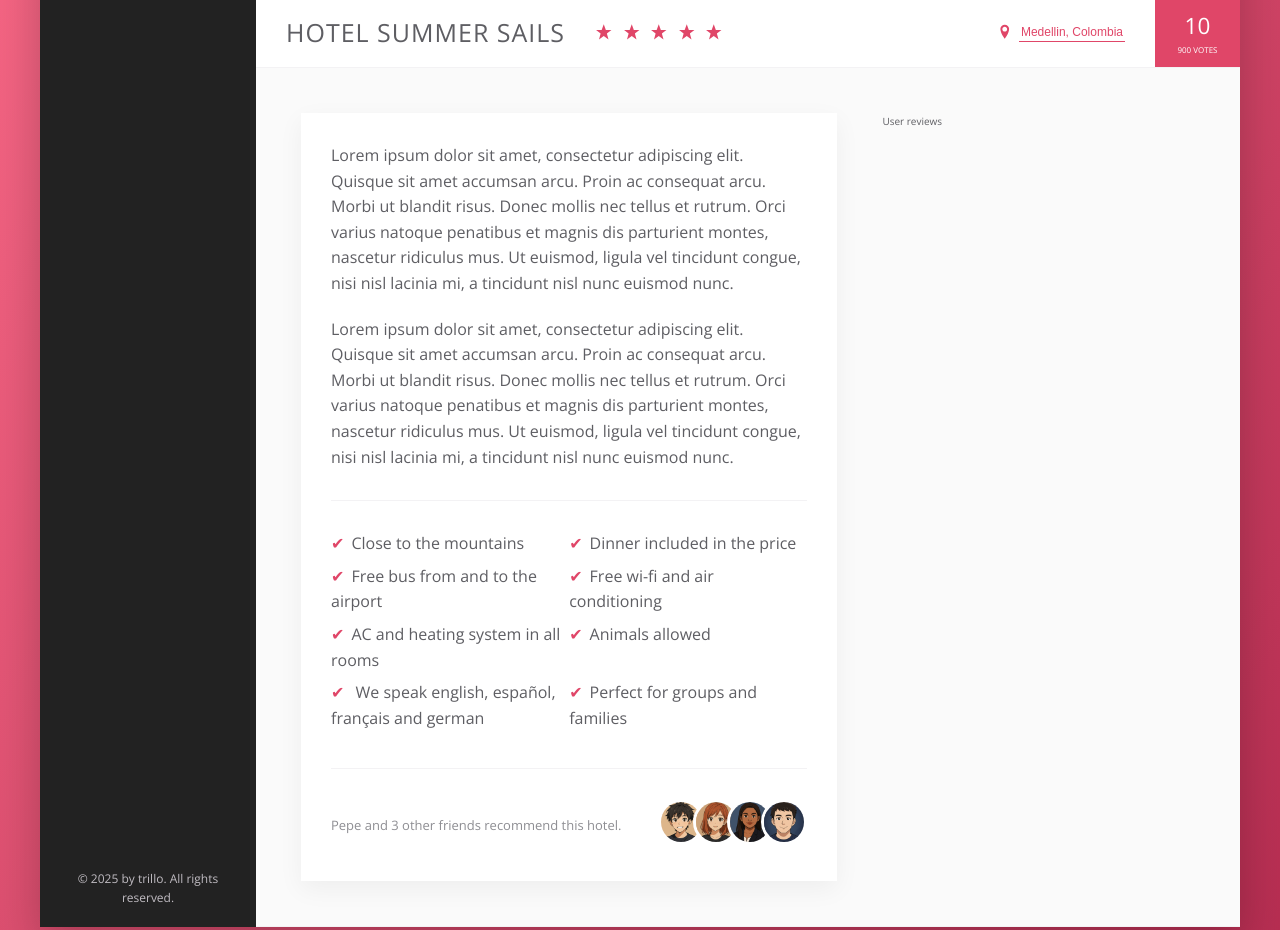
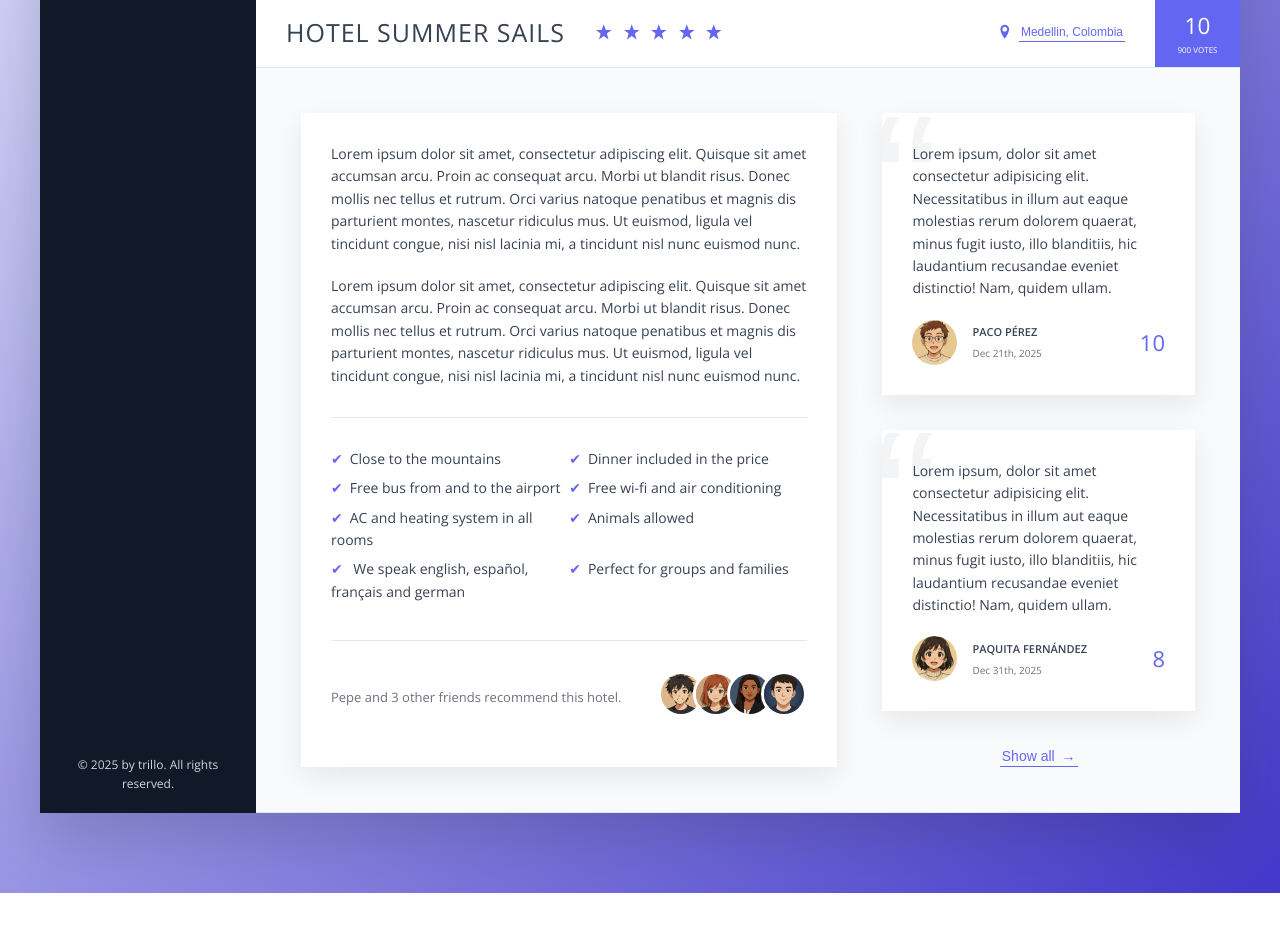
Before and after one commit to 6Mario6/css-flexbox-trillo-ui, a website: page index.html in a window 1280 px wide. Shown: the part 481-1411 px from the top of the page. After the commit the page ends 1374 px from the top, so only its background shows below. Drawn offline with nearby package versions, Linux system fonts and the light colour scheme.

Commit message:
Refactor code structure for improved readability and maintainability

```diff
--- a/index.html
+++ b/index.html
@@ -205,7 +205,52 @@
                 </div>
               </div>
             </div>
-            <div class="user-reviews">User reviews</div>
+            <div class="user-reviews">
+              <figure class="review">
+                <blockquote class="review__text">
+                  Lorem ipsum, dolor sit amet consectetur adipisicing elit.
+                  Necessitatibus in illum aut eaque molestias rerum dolorem
+                  quaerat, minus fugit iusto, illo blanditiis, hic laudantium
+                  recusandae eveniet distinctio! Nam, quidem ullam.
+                </blockquote>
+                <figcaption class="review__user">
+                  <img
+                    src="img/user-1.jpg"
+                    alt="user 1"
+                    class="review__photo"
+                  />
+                  <div class="review__user-box">
+                    <p class="review__user-name">Paco Pérez</p>
+                    <p class="review__user-date">Dec 21th, 2025</p>
+                  </div>
+                  <div class="review__rating">10</div>
+                </figcaption>
+              </figure>
+              <figure class="review">
+                <blockquote class="review__text">
+                  Lorem ipsum, dolor sit amet consectetur adipisicing elit.
+                  Necessitatibus in illum aut eaque molestias rerum dolorem
+                  quaerat, minus fugit iusto, illo blanditiis, hic laudantium
+                  recusandae eveniet distinctio! Nam, quidem ullam.
+                </blockquote>
+                <figcaption class="review__user">
+                  <img
+                    src="img/user-2.jpg"
+                    alt="user 2"
+                    class="review__photo"
+                  />
+                  <div class="review__user-box">
+                    <p class="review__user-name">Paquita Fernández</p>
+                    <p class="review__user-date">Dec 31th, 2025</p>
+                  </div>
+                  <div class="review__rating">8</div>
+                </figcaption>
+              </figure>
+              <button class="btn-inline">
+                Show all
+                <span>&rarr;</span>
+              </button>
+            </div>
           </div>
         </main>
       </div>
--- a/scss/_base.scss
+++ b/scss/_base.scss
@@ -1,21 +1,21 @@
 :root {
-  --color-primary: #e04668;
-  --color-primary-light: #ff6f8c;
-  --color-primary-dark: #b42c50;
+  --color-primary: #6366f1;
+  --color-primary-light: #eef2ff;
+  --color-primary-dark: #4338ca;
 
-  --color-grey-light-1: #fafafa;
-  --color-grey-light-2: #f3f2f4;
-  --color-grey-light-3: #e7e5e8;
-  --color-grey-light-4: #c0bcc2;
+  --color-grey-light-1: #f9fafb;
+  --color-grey-light-2: #f3f4f6;
+  --color-grey-light-3: #e5e7eb;
+  --color-grey-light-4: #d1d5db;
 
-  --color-grey-dark-1: #222222;
-  --color-grey-dark-2: #5e5e63;
-  --color-grey-dark-3: #8e8e93;
+  --color-grey-dark-1: #111827;
+  --color-grey-dark-2: #374151;
+  --color-grey-dark-3: #6b7280;
 
-  --shadow-dark: 0 1.6rem 4rem rgba(0, 0, 0, 0.22);
-  --shadow-light: 0 0.8rem 2.4rem rgba(0, 0, 0, 0.05);
+  --shadow-dark: 0 24px 60px rgba(17, 24, 39, 0.2);
+  --shadow-light: 0 10px 25px rgba(17, 24, 39, 0.08);
 
-  --line: 1px solid var(--color-grey-light-2);
+  --line: 1px solid var(--color-grey-light-3);
 }
 
 * {
--- a/scss/_components.scss
+++ b/scss/_components.scss
@@ -227,8 +227,15 @@
   background-color: transparent;
   cursor: pointer;
   transition: all 0.2s;
+  & span {
+    margin-left: 3px;
+    transition: margin-left 0.2s;
+  }
   &:hover {
     color: var(--color-grey-dark-1);
+    span {
+      margin-left: 8px;
+    }
   }
   &:focus {
     outline: none;
@@ -293,3 +300,57 @@
     }
   }
 }
+
+.review {
+  background-color: #fff;
+  box-shadow: var(--shadow-light);
+  padding: 3rem;
+  margin-bottom: 3.5rem;
+  position: relative;
+  overflow: hidden;
+  &__text {
+    margin-bottom: 2rem;
+    position: relative;
+    z-index: 10;
+  }
+  &__user {
+    display: flex;
+    align-items: center;
+  }
+  &__photo {
+    height: 4.5rem;
+    width: 4.5rem;
+    border-radius: 50%;
+    margin-right: 1.5rem;
+  }
+
+  &__user-box {
+    margin-right: auto;
+  }
+  &__user-name {
+    font-size: 1.1rem;
+    font-weight: 600;
+    text-transform: uppercase;
+    margin-bottom: 0.4rem;
+  }
+  &__user-date {
+    font-size: 1rem;
+    color: var(--color-grey-dark-3);
+  }
+  &__rating {
+    color: var(--color-primary);
+    font-size: 2.2rem;
+    font-weight: 300;
+  }
+  &::before {
+    content: "\201C";
+    position: absolute;
+    top: -2.75rem;
+    left: -1rem;
+    font-size: 20rem;
+    line-height: 1;
+    color: var(--color-grey-light-2);
+    font-family: sans-serif;
+    z-index: 1;
+  }
+}
--- a/scss/_layout.scss
+++ b/scss/_layout.scss
@@ -35,13 +35,13 @@
 
 .detail {
   display: flex;
+  font-size: 1.4rem;
   padding: 4.5rem;
   background-color: var(--color-grey-light-1);
   border-bottom: var(--line);
 }
 
 .description {
-  font-size: 1.6rem;
   flex: 0 0 60%;
   margin-right: 4.5rem;
   background-color: #fff;
@@ -50,5 +50,8 @@
 }
 
 .user-reviews {
-  flex: 0 0 40%;
+  flex: 1;
+  display: flex;
+  flex-direction: column;
+  align-items: center;
 }
```
Also changed, not shown: css/style.css, img/user-1.jpg (added), img/user-2.jpg (added), img/user.jpg.
